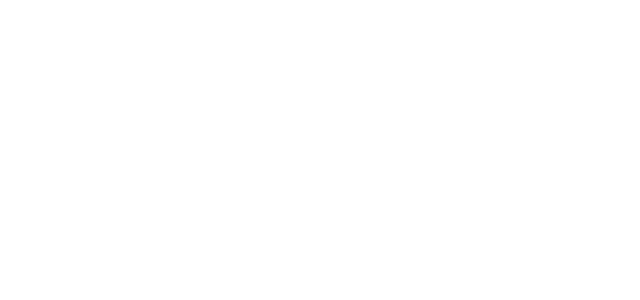
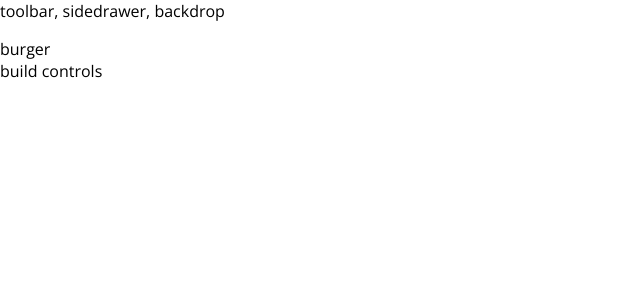
Before and after one commit to beezy12/reactBurger, a React app: page / in a window 1280 px wide. Shown: the top 300 px of the page, without its empty margins (0-640 px from the left). Built offline with nearby package versions, Linux system fonts and the light colour scheme.

Commit message:
added first few components. coming together

```diff
--- a/src/App.js
+++ b/src/App.js
@@ -1,9 +1,16 @@
 import React, { Component } from 'react';
+
+import Layout from './components/Layout/Layout';
+import BurgerBuilder from './containers/BurgerBuilder/BurgerBuilder';
+
 
 class App extends Component {
     render() {
         return (
             <div>
+                <Layout>
+                    <BurgerBuilder />
+                </Layout>
 
             </div>
         );
--- /dev/null
+++ b/src/components/Layout/Layout.css
@@ -0,0 +1,3 @@
+.Content {
+    margin-top: 16px;
+}
--- a/src/components/Layout/Layout.js
+++ b/src/components/Layout/Layout.js
@@ -0,0 +1,16 @@
+import React from 'react';
+
+import Aux from '../../hoc/Aux';
+import classes from './Layout.css';
+
+// using Aux here so I can have components side by side
+const layout = ( props ) => (
+    <Aux>
+        <div>toolbar, sidedrawer, backdrop</div>
+        <main className={classes.Content}>
+            {props.children}
+        </main>
+    </Aux>
+);
+
+export default layout;
--- /dev/null
+++ b/src/containers/BurgerBuilder/BurgerBuilder.js
@@ -0,0 +1,16 @@
+import React, { Component } from 'react';
+import Aux from '../../hoc/Aux';
+
+
+class BurgerBuilder extends Component {
+    render () {
+        return (
+            <Aux>
+                <div>burger</div>
+                <div>build controls</div>
+            </Aux>
+        );
+    }
+}
+
+export default BurgerBuilder;
--- /dev/null
+++ b/src/hoc/Aux.js
@@ -0,0 +1,3 @@
+const aux = (props) => props.children;
+
+export default aux;
```
